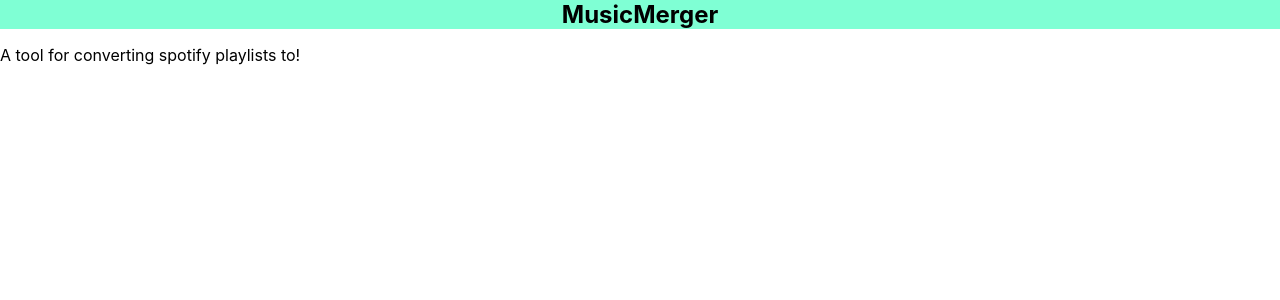
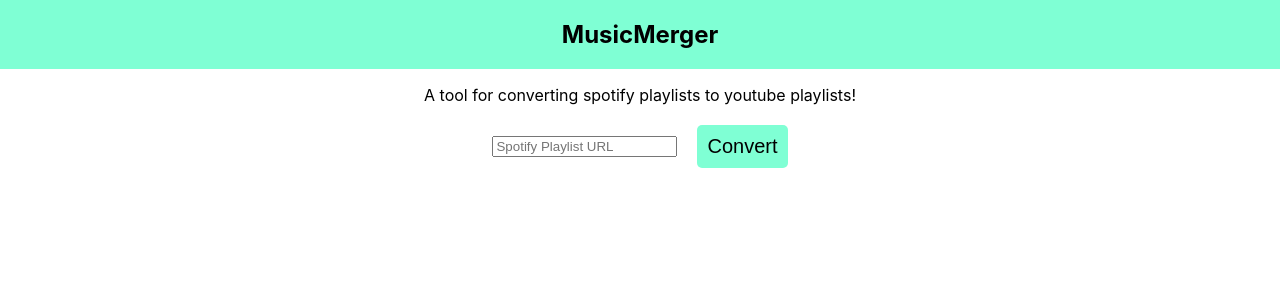
Before and after one commit to Geekenex/MusicMerge, a React (Create React App) app: page / in a window 1280 px wide. Shown: the top 300 px of the page. Built offline with nearby package versions, Linux system fonts and the light colour scheme.

Commit message:
Added basic coloring and formatting

```diff
--- a/src/App.css
+++ b/src/App.css
@@ -2,4 +2,26 @@
   background-color: aquamarine;
   margin: 0;
   text-align: center;
+  padding: 20px
 }
+.description {
+  text-align: center;
+}
+.input-container {
+  display: flex;
+  justify-content: center;
+  align-items: center;
+  margin: 20px;
+  gap: 20px;
+}
+.convert-button {
+  background-color: aquamarine;
+  border: none;
+  border-radius: 5px;
+  padding: 10px;
+  font-size: 20px;
+  cursor: pointer;
+}
+.convert-button:hover {
+  background-color: #00b3b3;
+}
--- a/src/App.js
+++ b/src/App.js
@@ -4,9 +4,13 @@
   return (
     <div className="App">
         <h2 className='header'>MusicMerger</h2>
-        <p>
-          A tool for converting spotify playlists to!
+        <p className='description'>
+          A tool for converting spotify playlists to youtube playlists!
         </p>
+        <div className='input-container'>
+          <input className='spotify-input' type='text' placeholder='Spotify Playlist URL' />
+          <button className='convert-button'>Convert</button>
+        </div>
 
     </div>
   );
```
